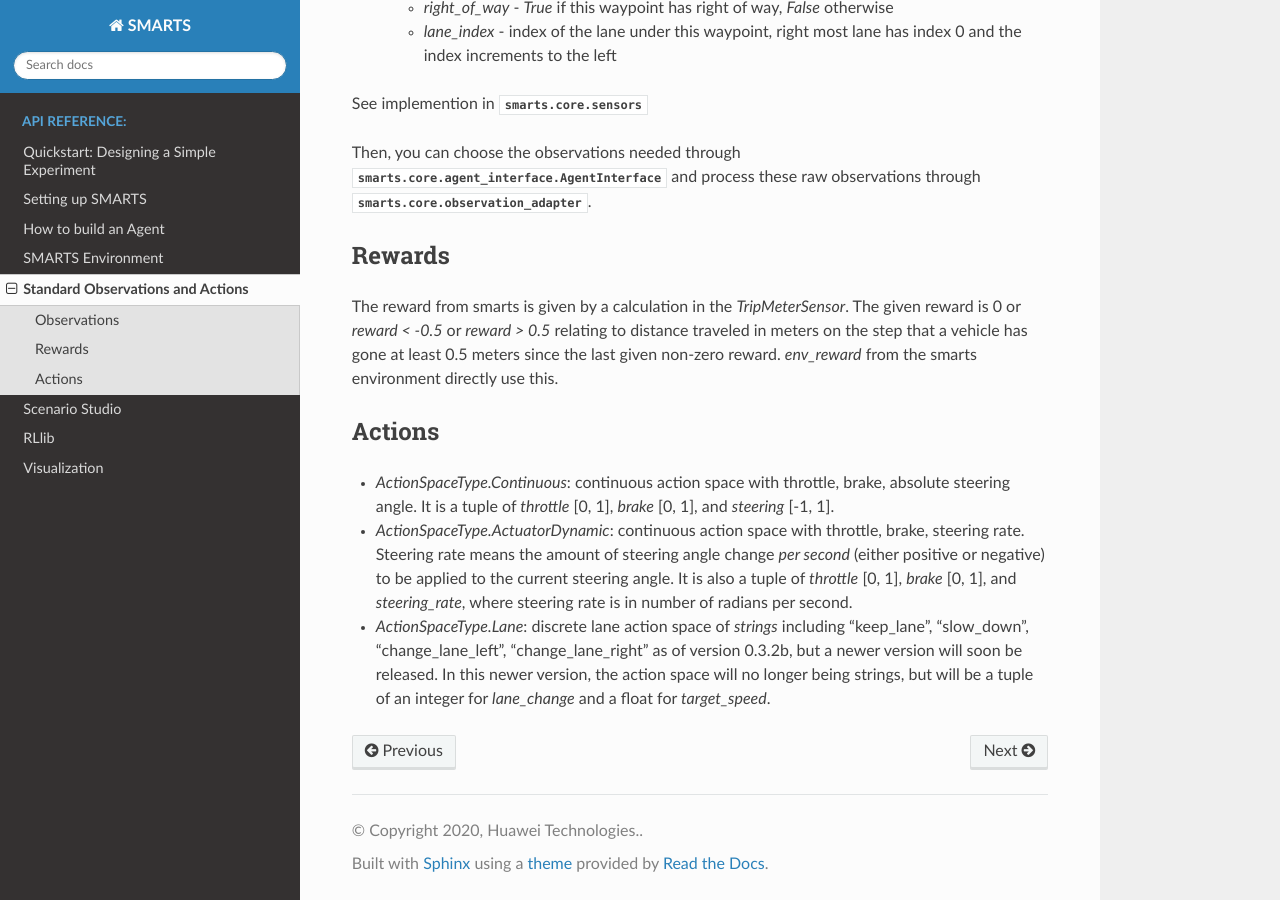
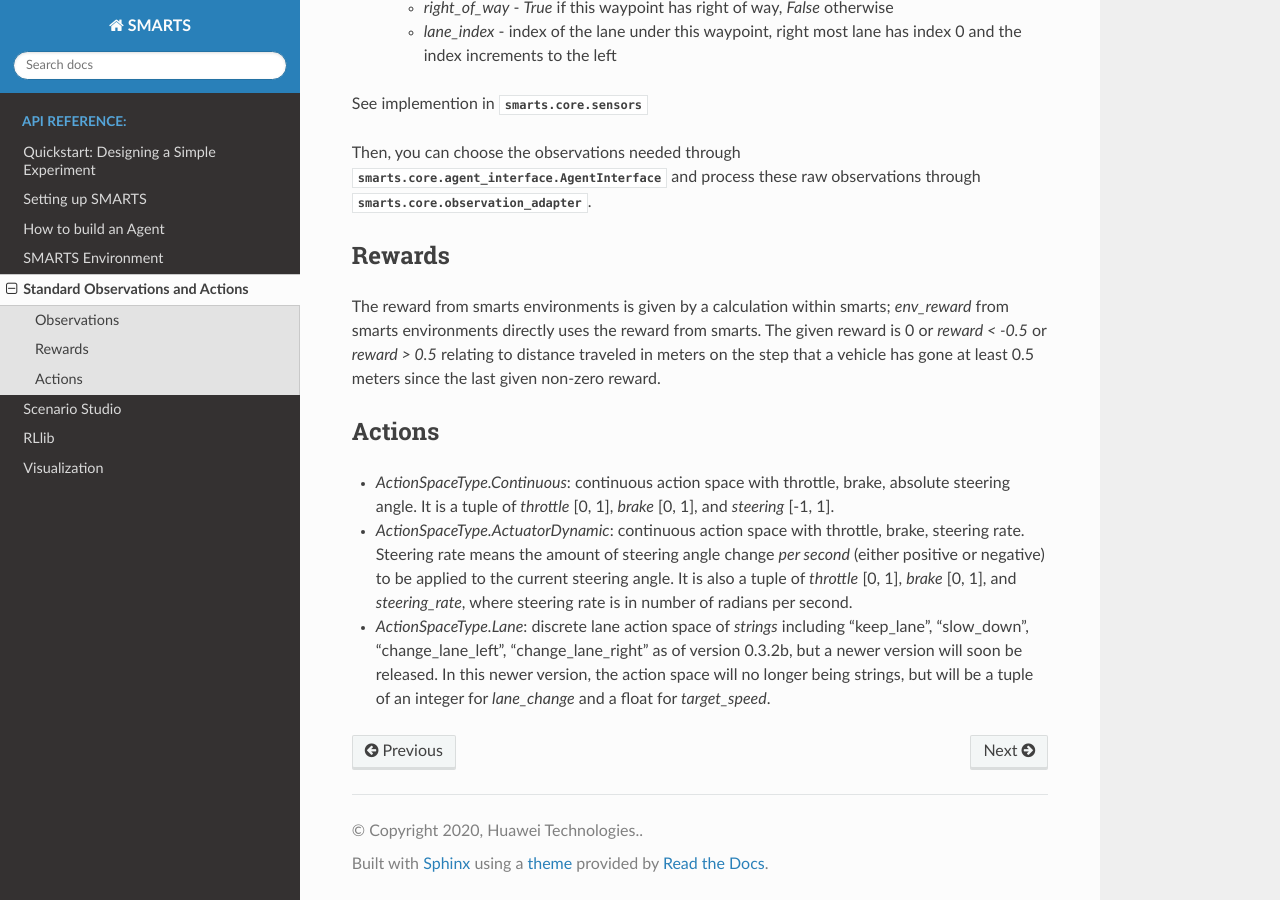
Before and after one commit to huawei-noah/SMARTS, a Sphinx documentation site: the page built from docs/sim/observations.rst, in a window 1280 px wide and 900 px high, scrolled down 2464 px. Built offline with Sphinx 7.4.7 and the Read the Docs theme 2.0.0, drawn with Linux system fonts in a browser that asks for light colours; pages that are not in the unit, such as notebooks, are missing from menus.

Commit message:
Update documentation to remove reference to TripSensor

```diff
--- a/docs/sim/observations.rst
+++ b/docs/sim/observations.rst
@@ -74,7 +74,7 @@ Then, you can choose the observations needed through :class:`smarts.core.agent_i
 =======
 Rewards
 =======
-The reward from smarts is given by a calculation in the `TripMeterSensor`. The given reward is 0 or `reward < -0.5` or `reward > 0.5` relating to distance traveled in meters on the step that a vehicle has gone at least 0.5 meters since the last given non-zero reward. `env_reward` from the smarts environment directly use this.
+The reward from smarts environments is given by a calculation within smarts; `env_reward` from smarts environments directly uses the reward from smarts. The given reward is 0 or `reward < -0.5` or `reward > 0.5` relating to distance traveled in meters on the step that a vehicle has gone at least 0.5 meters since the last given non-zero reward.
 
 =======
 Actions
```
Also changed, not shown: 1 other file.
